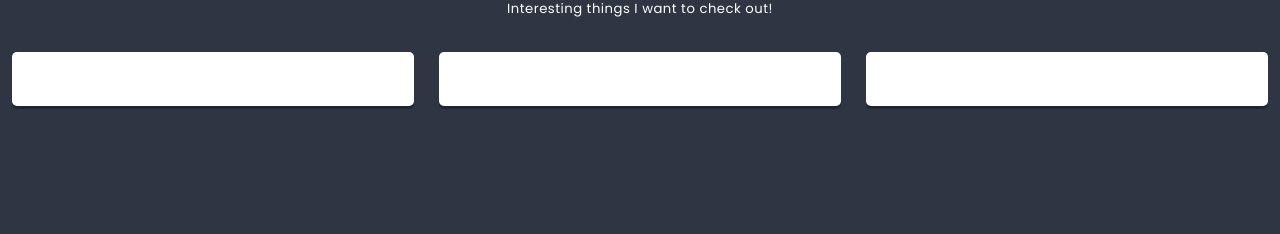
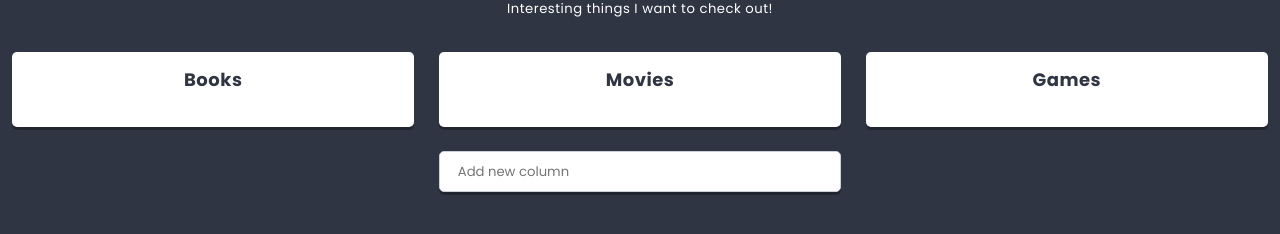
Before and after one commit to nnelaix/react, a React app: page / in a window 1280 px wide. Shown: the part 380-614 px from the top of the page. Built offline with nearby package versions, Linux system fonts and the light colour scheme.

Commit message:
15.4 props fixed

```diff
--- a/src/components/App/App.js
+++ b/src/components/App/App.js
@@ -1,6 +1,6 @@
 import React from 'react';
 import styles from './App.scss';
-import List from '../List/List';
+import List from '../List/List.js';
 import {pageContents, listData} from '../../data/dataStore';
 
 class App extends React.Component {
--- /dev/null
+++ b/src/components/Button/Button.js
@@ -0,0 +1,11 @@
+import React from 'react';
+import styles from './Button.scss';
+
+const Button = ({variant = '', ...otherProps}) => (
+  <button
+    {...otherProps}
+    className={styles.component + variant.split(' ').map(name => ' ' + (styles[name] || name)).join('')}
+  />
+);
+
+export default Button;
--- a/src/components/Column/Column.js
+++ b/src/components/Column/Column.js
@@ -10,7 +10,7 @@
   render() {
     return (
       <section className={styles.component}>
-        <h3 className={styles.title}>{this.props.columnTitle}</h3>
+        <h3 className={styles.title}>{this.props.title}</h3>
       </section>
     )
   }
--- /dev/null
+++ b/src/components/Creator/Creator.js
@@ -0,0 +1,63 @@
+import React from 'react';
+import styles from './Creator.scss';
+import Button from '../Button/Button';
+import PropTypes from 'prop-types';
+
+class Creator extends React.Component {
+  static propTypes = {
+    text: PropTypes.string,
+  }
+
+  static defaultProps = {
+    text: 'Add new item',
+  }
+
+  state = {
+    value: '',
+    visibleButtons: false,
+  }
+
+  handleChange = event => {
+    // console.log(event);
+    this.setState({
+      value: event.target.value,
+      visibleButtons: event.target.value.length > 0
+    });
+  }
+
+  handleOK = () => {
+    if(this.state.value != ''){
+      this.props.action(this.state.value);
+      this.setState({
+        value: '',
+        visibleButtons: false
+      });
+    }
+  }
+
+  handleCancel = () => {
+    this.setState({
+      value: '',
+      visibleButtons: false
+    });
+  }
+
+  render() {
+    return (
+      <div className={styles.component}>
+        <input
+          type='text'
+          placeholder={this.props.text}
+          value={this.state.value}
+          onChange={this.handleChange}
+        />
+        <div className={styles.buttons + (this.state.visibleButtons ? ' ' + styles.buttonsShown : '')}>
+          <Button onClick={this.handleOK}>OK</Button>
+          <Button onClick={this.handleCancel} variant='danger'>cancel</Button>
+        </div>
+      </div>
+    );
+  }
+}
+
+export default Creator;
--- a/src/components/List/List.js
+++ b/src/components/List/List.js
@@ -5,6 +5,7 @@
 import Column from '../Column/Column.js';
 import {settings} from '../../data/dataStore';
 import ReactHtmlParser from 'react-html-parser';
+import Creator from '../Creator/Creator';
 
 class List extends React.Component {
   state = {
@@ -22,6 +23,22 @@
     description: settings.defaultListDescription,
   }
 
+  addColumn(title){
+    this.setState(state => (
+      {
+        columns: [
+          ...state.columns,
+          {
+            key: state.columns.length ? state.columns[state.columns.length-1].key+1 : 0,
+            title,
+            icon: 'list-alt',
+            cards: []
+          }
+        ]
+      }
+    ));
+  }
+
   render() {
     return (
       <section className={styles.component}>
@@ -37,6 +54,12 @@
           ))}
         </div>
 
+        <div className={styles.creator}>
+          <Creator text={settings.columnCreatorText} action={title => this.addColumn(title)}/>
+        </div>
+
+
+
       </section>
     )
   }
```
Also changed, not shown: src/components/Card/Card.js (added).
